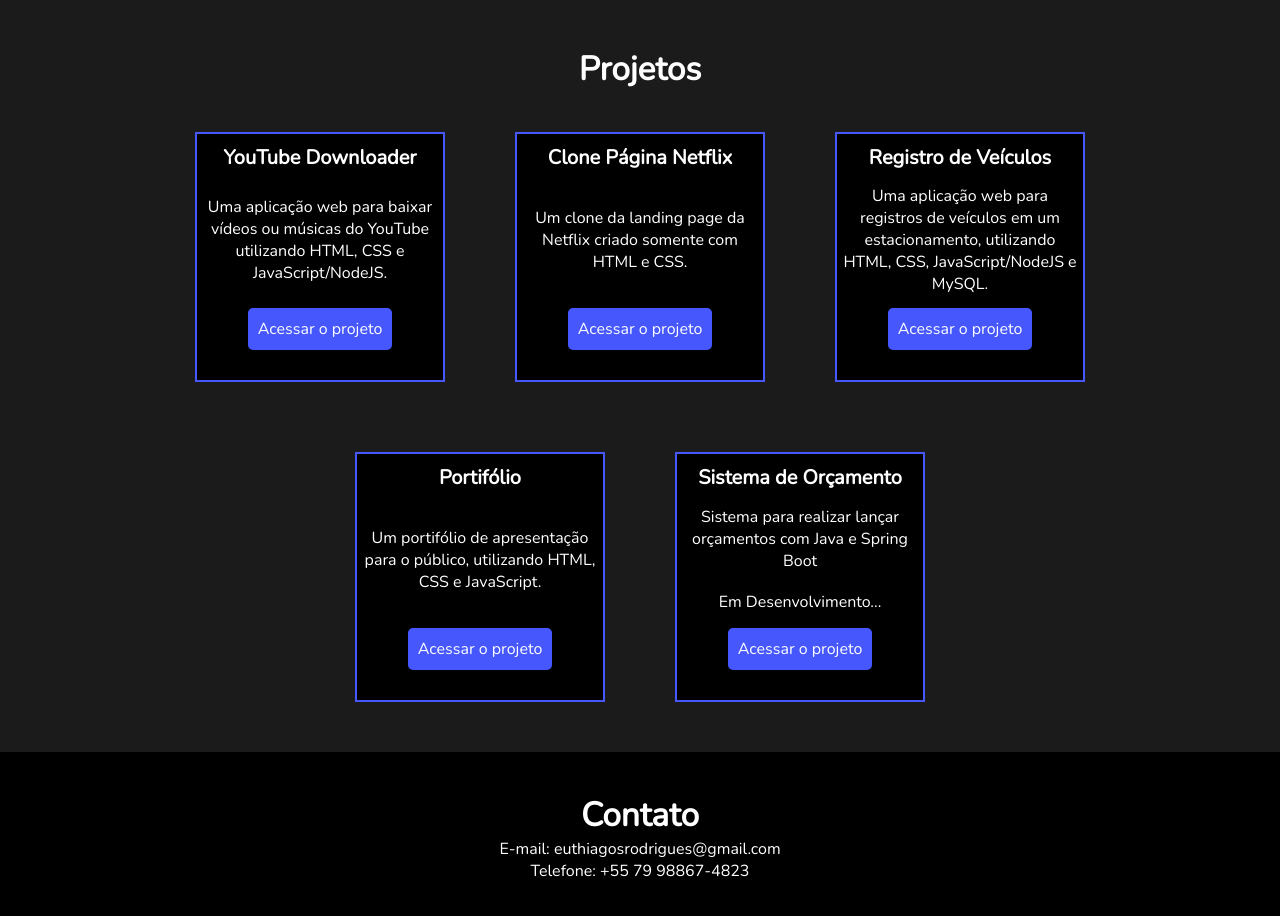
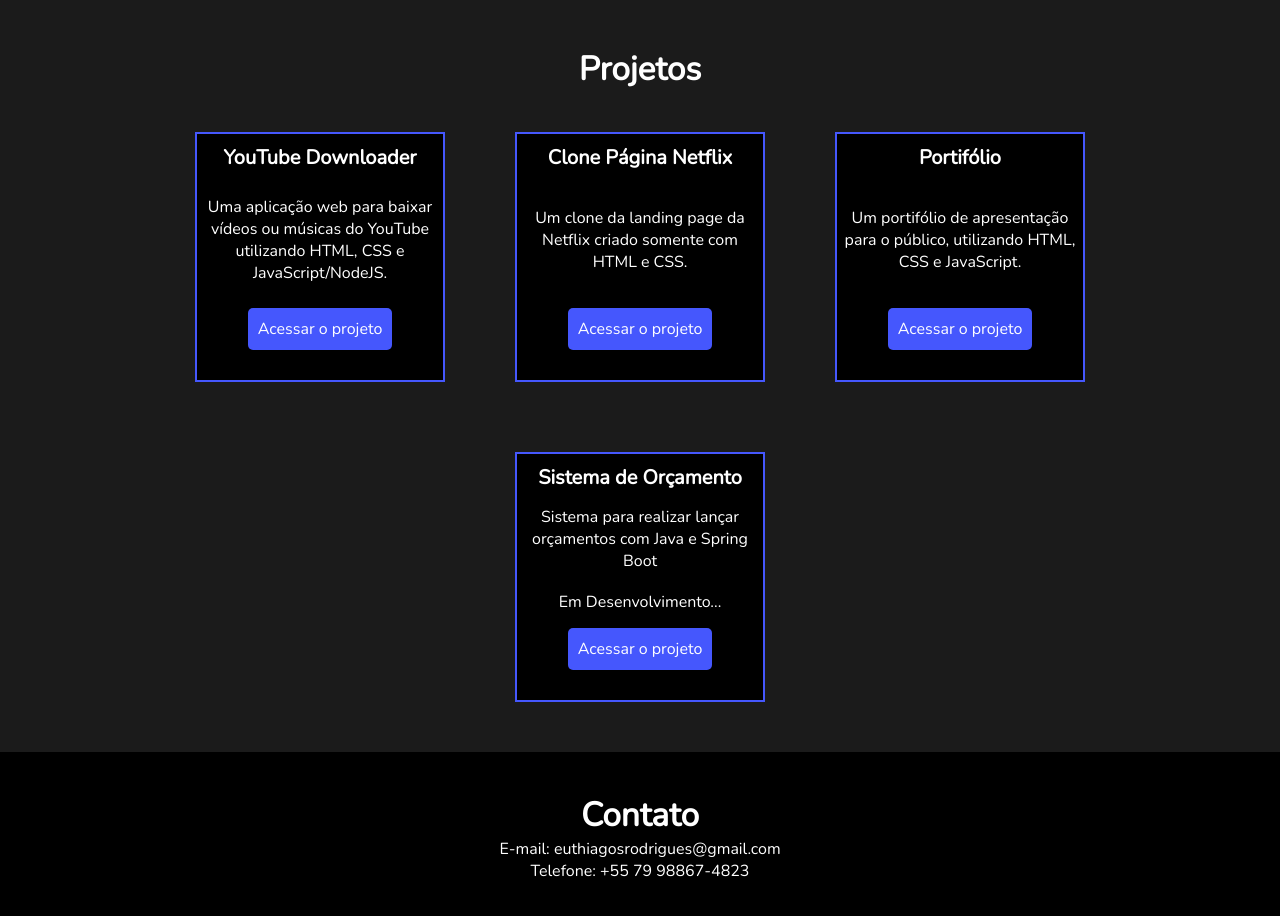
Before and after one commit to thiagodevcodes/portifolio, a plain HTML site: page index.html in a window 1280 px wide. Shown: the part 1120-2036 px from the top of the page. Drawn offline with nearby package versions, Linux system fonts and the light colour scheme.

Commit message:
refact: update index.html

```diff
--- a/index.html
+++ b/index.html
@@ -76,13 +76,6 @@
                     <a class="projetos-link" target="_blank" href="https://streamnetclone.netlify.app/">Acessar o projeto</a>
                 </div>
 
-
-                <div class="projetos-child">
-                    <h2 class="projetos-title">Registro de Veículos</h2>
-                    <p class="projetos-paragraph">Uma aplicação web para registros de veículos em um estacionamento, utilizando HTML, CSS, JavaScript/NodeJS e MySQL.</p>
-                    <a class="projetos-link" target="_blank" href="https://github.com/thiagodevcodes/estacionamento">Acessar o projeto</a>
-                </div>
-
                 <div class="projetos-child">
                     <h2 class="projetos-title">Portifólio</h2>
                     <p class="projetos-paragraph">Um portifólio de apresentação para o público, utilizando HTML, CSS e JavaScript.</p>
```
